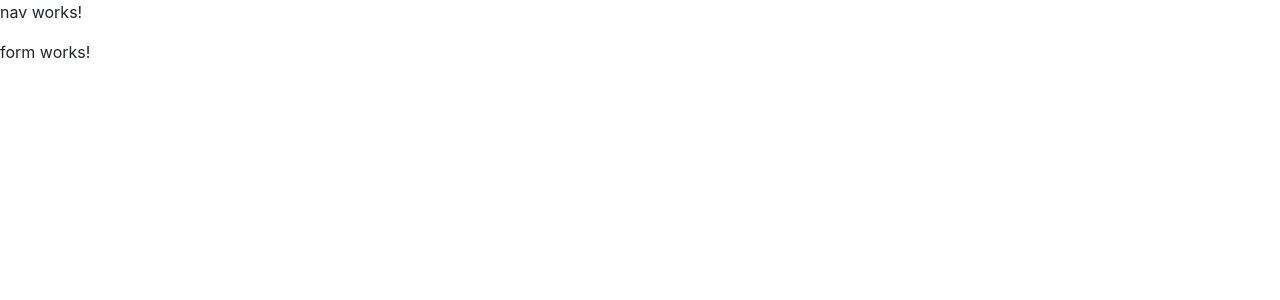
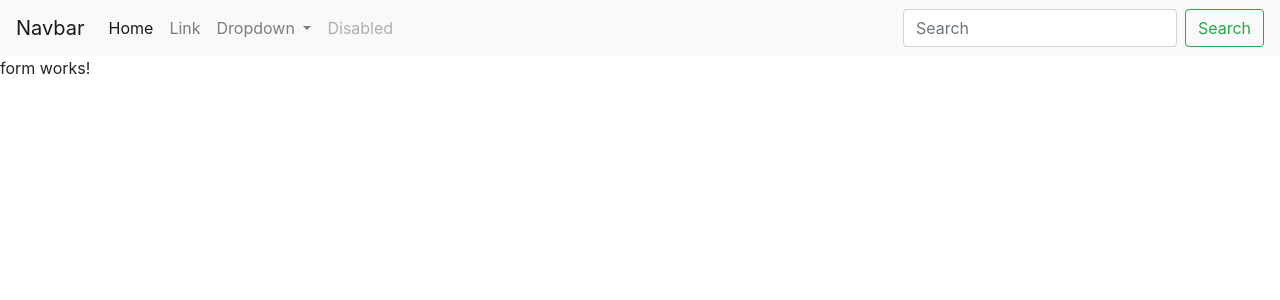
Before and after one commit to Leannelb/api-form-json, an Angular app: page / in a window 1280 px wide. Shown: the top 300 px of the page. Built offline with nearby package versions, Linux system fonts and the light colour scheme.

Commit message:
bootrap navbar code added

```diff
--- a/src/app/components/partails/nav/nav.component.html
+++ b/src/app/components/partails/nav/nav.component.html
@@ -1,3 +1,35 @@
-<p>
-  nav works!
-</p>
+<nav class="navbar navbar-expand-lg navbar-light bg-light">
+  <a class="navbar-brand" href="#">Navbar</a>
+  <button class="navbar-toggler" type="button" data-toggle="collapse" data-target="#navbarSupportedContent" aria-controls="navbarSupportedContent" aria-expanded="false" aria-label="Toggle navigation">
+    <span class="navbar-toggler-icon"></span>
+  </button>
+
+  <div class="collapse navbar-collapse" id="navbarSupportedContent">
+    <ul class="navbar-nav mr-auto">
+      <li class="nav-item active">
+        <a class="nav-link" href="#">Home <span class="sr-only">(current)</span></a>
+      </li>
+      <li class="nav-item">
+        <a class="nav-link" href="#">Link</a>
+      </li>
+      <li class="nav-item dropdown">
+        <a class="nav-link dropdown-toggle" href="#" id="navbarDropdown" role="button" data-toggle="dropdown" aria-haspopup="true" aria-expanded="false">
+          Dropdown
+        </a>
+        <div class="dropdown-menu" aria-labelledby="navbarDropdown">
+          <a class="dropdown-item" href="#">Action</a>
+          <a class="dropdown-item" href="#">Another action</a>
+          <div class="dropdown-divider"></div>
+          <a class="dropdown-item" href="#">Something else here</a>
+        </div>
+      </li>
+      <li class="nav-item">
+        <a class="nav-link disabled" href="#" tabindex="-1" aria-disabled="true">Disabled</a>
+      </li>
+    </ul>
+    <form class="form-inline my-2 my-lg-0">
+      <input class="form-control mr-sm-2" type="search" placeholder="Search" aria-label="Search">
+      <button class="btn btn-outline-success my-2 my-sm-0" type="submit">Search</button>
+    </form>
+  </div>
+</nav>
```
